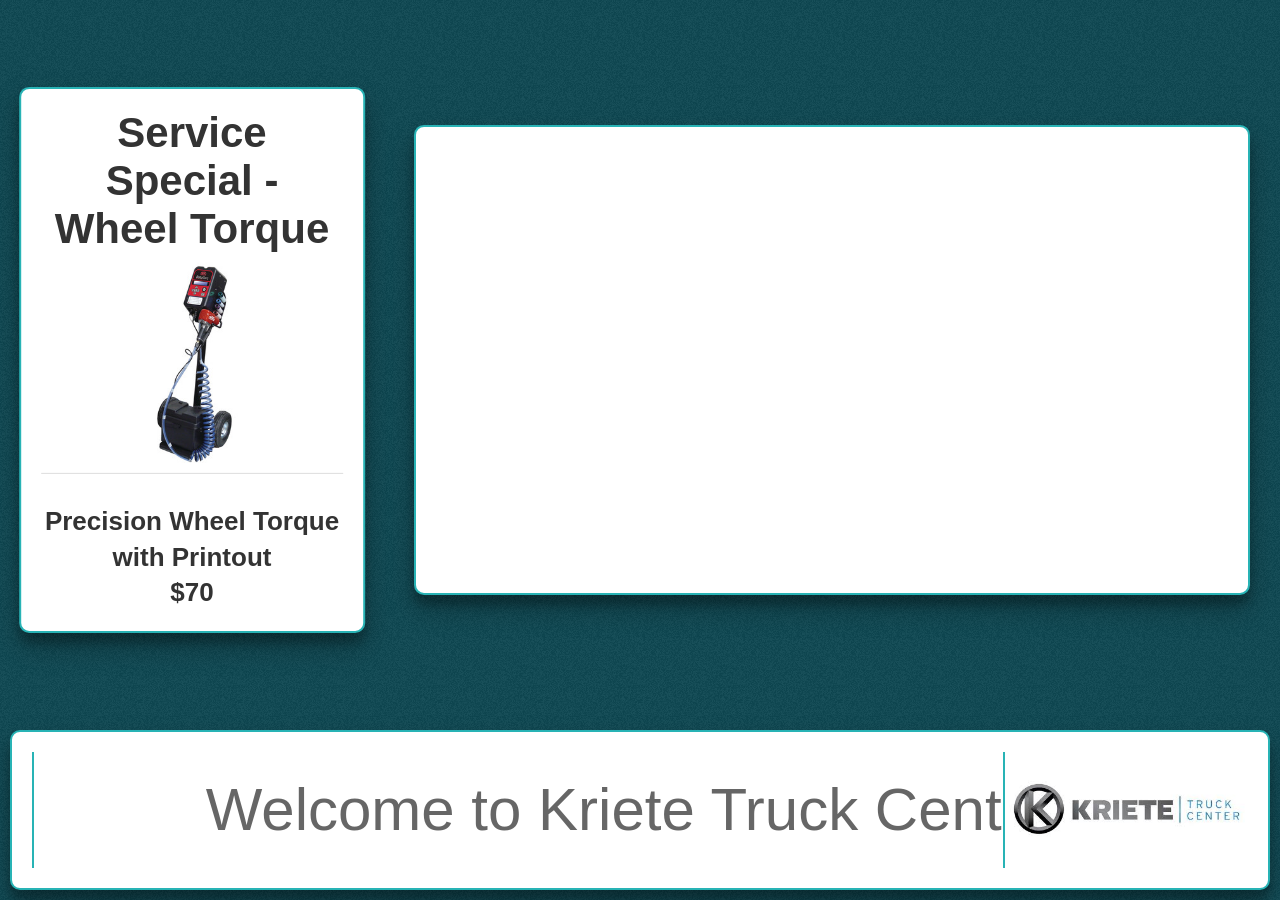
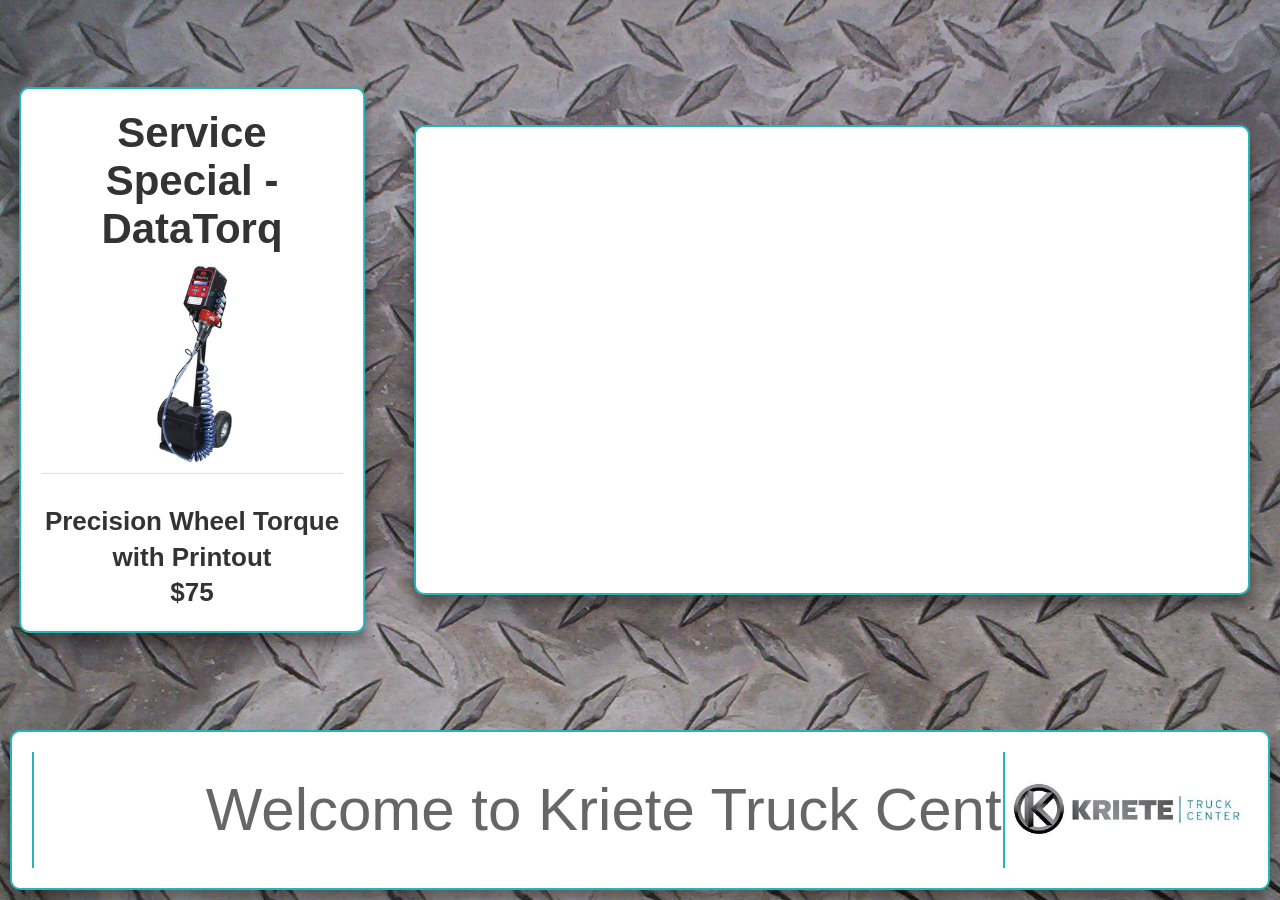
Before and after one commit to LiteracyFanatic/TruckAdvertisements, a Jekyll site: the page built from index.html, in a window 1280 px wide. Built offline with Jekyll 4.4.1, drawn with Linux system fonts in a browser that asks for light colours; nearby versions of some CDN libraries.

Commit message:
Changed background image.

```diff
--- a/_data/settings.yml
+++ b/_data/settings.yml
@@ -4,7 +4,7 @@
 #
 # This is a YAML file which can be edited to configure the text, images, colors, and videos on the site.
 #
-# The basic rules of editing are as folows:
+# The basic rules of editing are as follows:
 #
 # 1. Structure is conveyed by indentation. Use 2 spaces to indicate that an item belongs to the parent above it.
 #
@@ -40,8 +40,8 @@ youtube-controls: false
 # of indentation be marked with 2 spaces. A dash denotes a new item. Keep the descriptions relatively brief so that they fit.
 advertisements:
   -
-    title: Service Special - Wheel Torque
-    description: <h3>Precision Wheel Torque with Printout</br>$70</h3>
+    title: Service Special - DataTorq
+    description: <h3>Precision Wheel Torque with Printout</br>$75</h3>
     image-name: data-torq.png
   -
     title: 2010 Volvo VNL64T730
@@ -141,7 +141,7 @@ ad-time: 15.0
 
 # This should be a small textured image tile which can be repeated to form a pleasing background.
 # This field can be left blank if a solid color is desired.
-background-url: bg-image.png
+background-url: diamond_plate.jpg
 
 # This can be a color name like 'blue' or a hexadecimal like '#DCDFE0'.
 background-color: '#DCDFE0'
--- a/_includes/video.html
+++ b/_includes/video.html
@@ -1,7 +1,4 @@
 <div id="video-wrapper">
-    <!--<iframe id="player" class="card" width="560" height="315" autoplay="1"
-            src="{{site.data.settings.youtube-url}}&modestbranding=1&autoplay=1&loop=1&controls=1&showinfo=0"
-            frameborder="0"></iframe>-->
     <div id="player" class="card"></div>
     <!-- 1. The <iframe> (and video player) will replace this <div> tag. -->
     <script>
--- a/assets/css/3-sections/_video.sass
+++ b/assets/css/3-sections/_video.sass
@@ -1,5 +1,4 @@
 #video-wrapper
-	//display: inline-block
 	position: relative
 	padding-bottom: 56.25% /* 16:9 */
 	top: 50%
@@ -7,10 +6,10 @@
 	height: 0
 
 #player
-	//display:inline-block
 	position: absolute
 	top: 0%
 	left: 0%
 	width: 100%
 	height: 100%
 	//+transform(translate(-50%, -50%))
+	+user-select(none)
```
Also changed, not shown: _layouts/default.html (line endings or trailing spaces), assets/img/diamond_plate.jpg (added), 1 other file.
